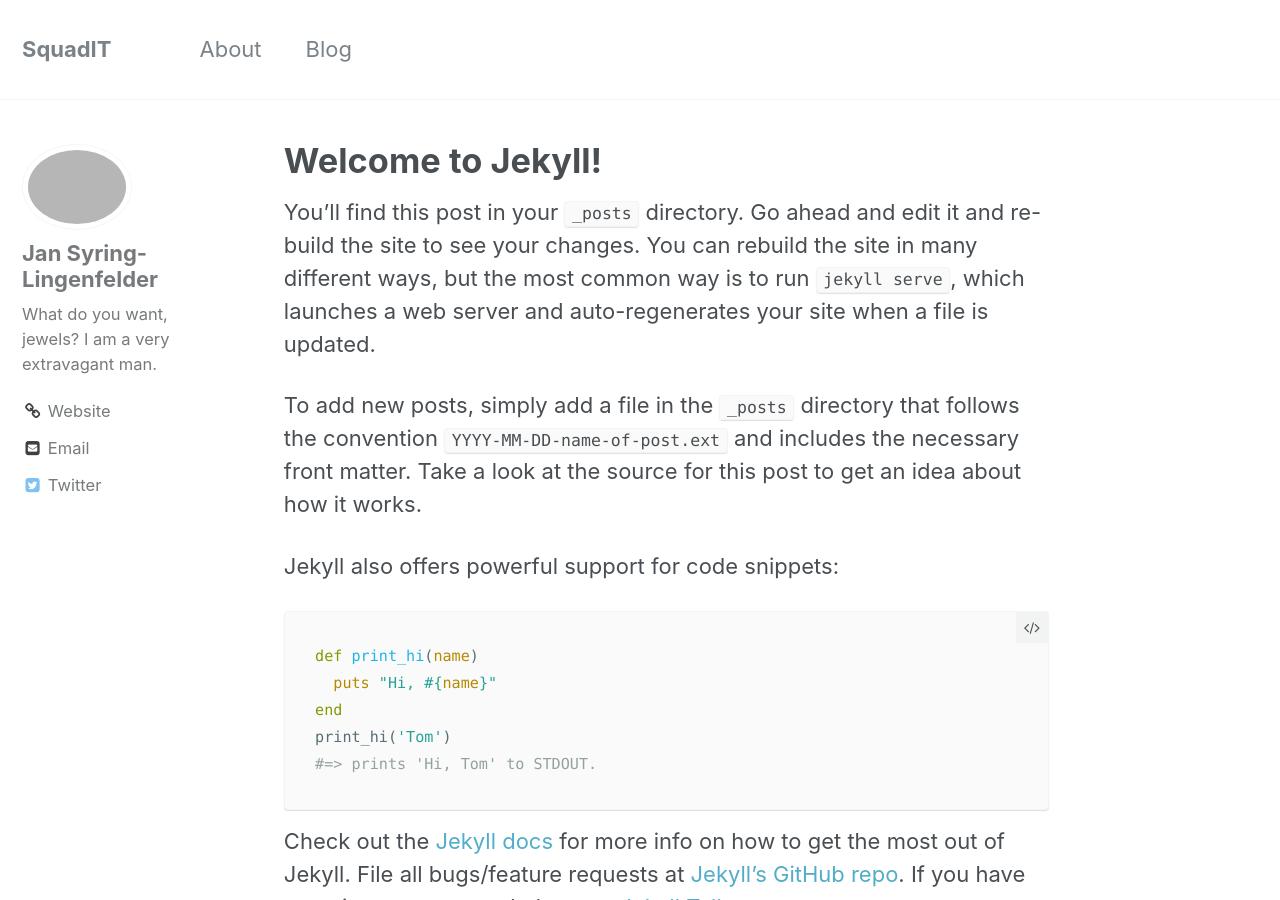
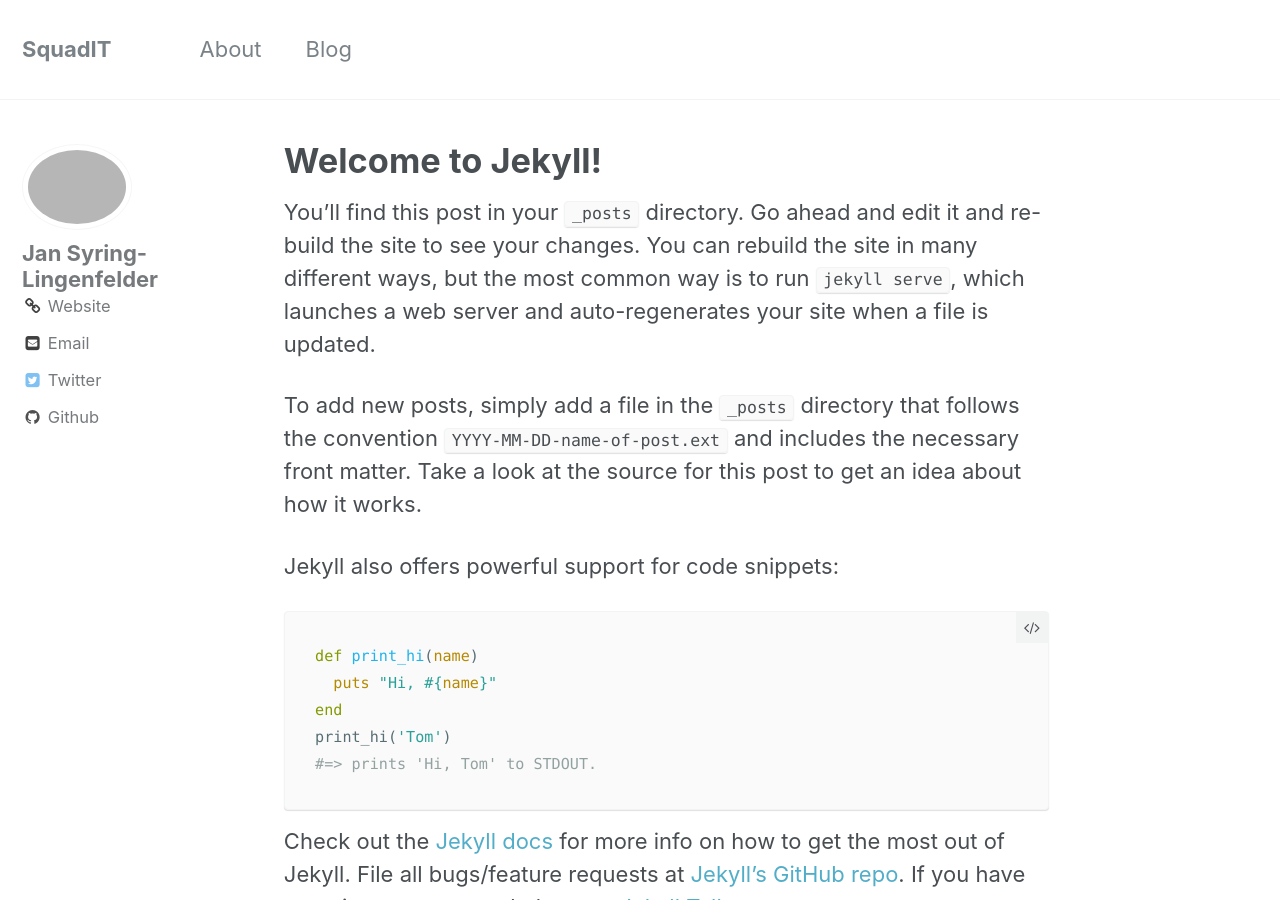
Before and after one commit to PalatinCoder/SquadIT, a Jekyll site: the page built from _posts/2016-10-08-kickoff.md, in a window 1280 px wide and 900 px high. Built offline with Jekyll 4.4.1, drawn with Linux system fonts in a browser that asks for light colours.

Commit message:
Update authors.yml

```diff
--- a/_data/authors.yml
+++ b/_data/authors.yml
@@ -2,8 +2,8 @@
 
 Jan:
   name: "Jan Syring-Lingenfelder"
-  uri: "http://thewhip.com"
-  email: "billy@rick.com"
-  bio: "What do you want, jewels? I am a very extravagant man."
+  uri: "https://www.jan-sl.de"
+  email: "squadit@jan-sl.de"
   avatar: "bio-photo-2.jpg"
-  twitter: "extravagantman"
+  github: "PalatinCoder"
+  twitter: "sljan96"
```
